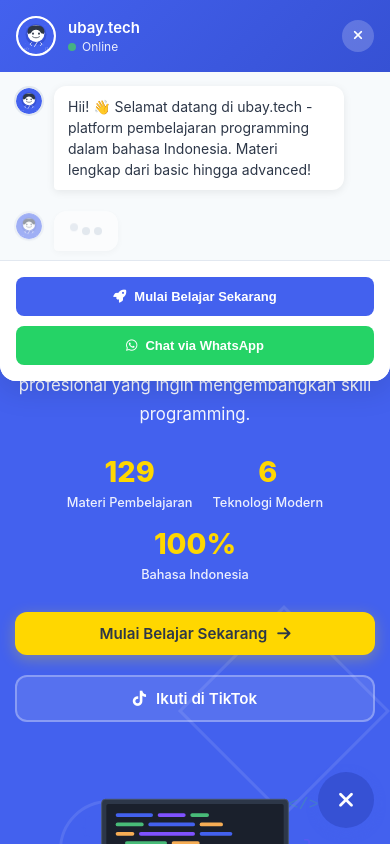
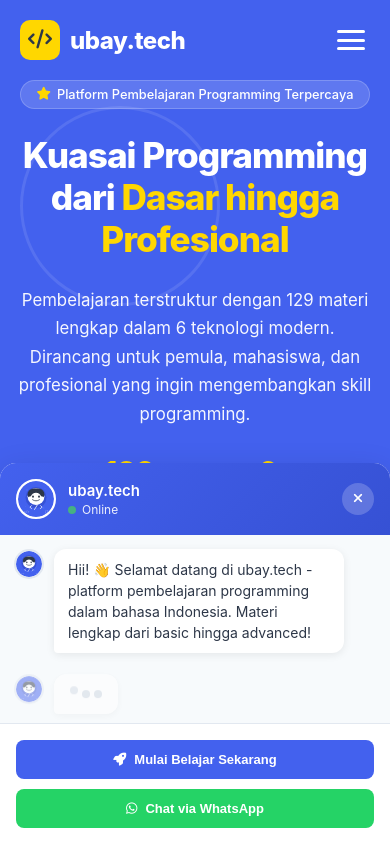
Before and after one commit to BayuFirmansyaah/learn.bayufirmansyah.site, a Svelte app: page / in a window 390 px wide. Shown: the top 844 px of the page. Built offline with nearby package versions, Linux system fonts and the light colour scheme.

Commit message:
feat: reposition chat window to bottom and update animation for improved visibility

```diff
--- a/src/landing/components/ChatWidget.svelte
+++ b/src/landing/components/ChatWidget.svelte
@@ -486,22 +486,22 @@
 
     .chat-window {
       position: fixed;
-      top: 0;
+      bottom: 0;
       left: 0;
       right: 0;
-      bottom: auto;
+      top: auto;
       width: 100%;
       max-width: 100%;
       height: auto;
       max-height: 70vh;
-      border-radius: 0 0 16px 16px;
-      animation: slideDown 0.3s ease-out;
+      border-radius: 16px 16px 0 0;
+      animation: slideUp 0.3s ease-out;
     }
 
-    @keyframes slideDown {
+    @keyframes slideUp {
       from {
         opacity: 0;
-        transform: translateY(-20px);
+        transform: translateY(20px);
       }
       to {
         opacity: 1;
```
